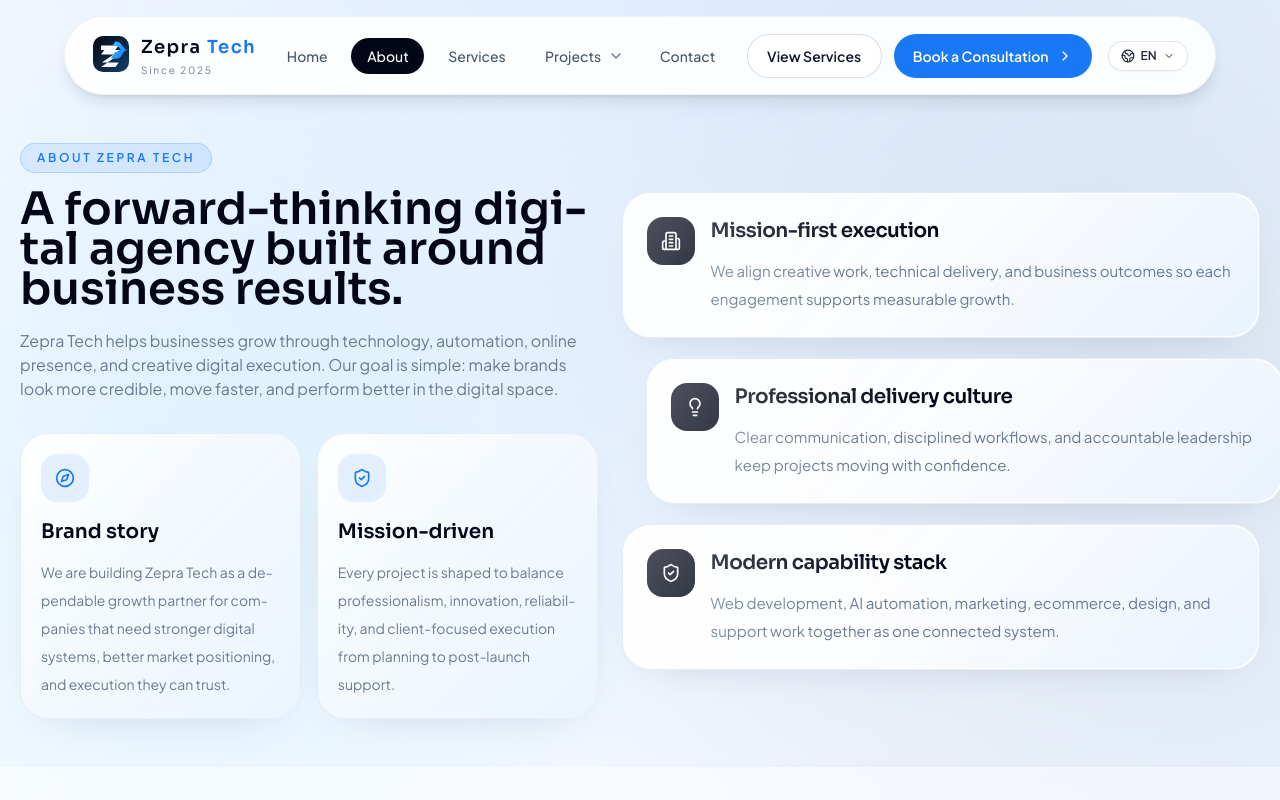
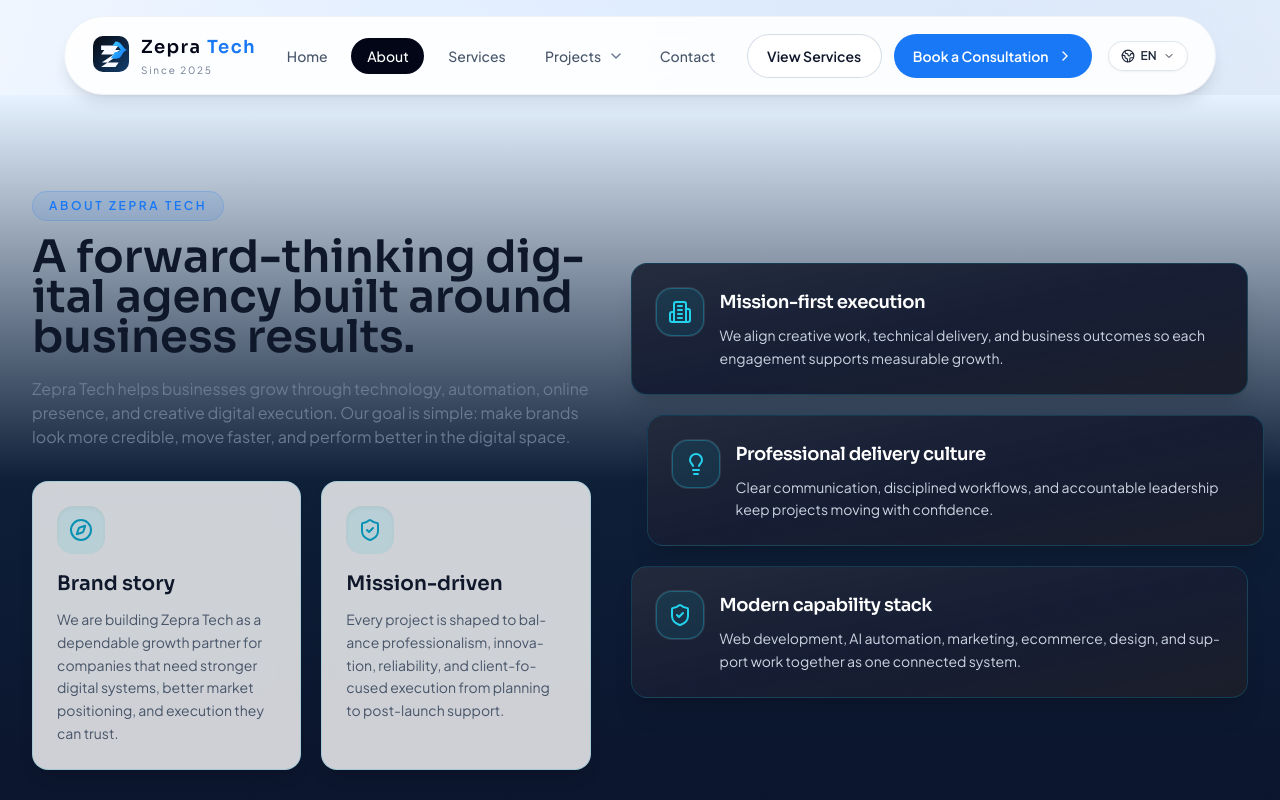
Before and after one commit to mawaisawan2008/test-zepra, a Next.js app: page /about in a window 1280 px wide. Shown: the top 800 px of the page. Built offline with nearby package versions, Linux system fonts and the light colour scheme.

Commit message:
Updated changes

```diff
--- a/components/sections/about-preview.jsx
+++ b/components/sections/about-preview.jsx
@@ -17,37 +17,44 @@ export function AboutPreview({ showCta = true }) {
   );
 
   return (
-    <section className="section-shell">
-      <div className="container">
-        <div className="grid gap-6 lg:grid-cols-[0.95fr_1.05fr] lg:items-center">
+    <section className="relative overflow-hidden bg-gradient-to-b from-[#E6F2FF] via-[#0e1f38] to-[#0b132b] py-16 lg:py-24 text-slate-900 transition-all duration-500">
+      {/* Background Soft Glowing Ambient Orbs */}
+      <div
+        aria-hidden="true"
+        className="pointer-events-none absolute left-1/2 top-0 -z-10 h-96 w-[min(90vw,1000px)] -translate-x-1/2 rounded-full bg-[radial-gradient(ellipse_at_top,rgba(6,182,212,0.25),transparent_70%)] blur-[120px] animate-pulse"
+      />
+
+      <div className="container relative z-10 mx-auto px-4 sm:px-6 lg:px-8 max-w-7xl">
+        <div className="grid gap-10 lg:grid-cols-[0.95fr_1.05fr] lg:items-center">
           <div>
             <SectionHeading
               eyebrow={t("about.eyebrow")}
               title={t("about.title")}
               description={t("about.description")}
+              className="[&_h2]:text-slate-900 lg:[&_h2]:text-slate-900"
             />
 
-            <div className="mt-8 grid gap-4 sm:grid-cols-2">
-              <div className="surface-panel p-5">
-                <div className="flex h-12 w-12 items-center justify-center rounded-2xl bg-primary/10 text-primary">
-                  <Compass className="h-5 w-5" />
+            <div className="mt-8 grid gap-5 sm:grid-cols-2">
+              <div className="group relative overflow-hidden rounded-2xl border border-cyan-500/20 bg-white/80 p-6 shadow-lg backdrop-blur-md transition-all duration-300 hover:-translate-y-1.5 hover:border-cyan-400 hover:bg-white hover:shadow-cyan-500/10">
+                <div className="flex h-12 w-12 items-center justify-center rounded-2xl bg-cyan-500/10 text-cyan-600 shadow-inner transition-colors duration-300 group-hover:bg-cyan-500 group-hover:text-white">
+                  <Compass className="h-6 w-6" />
                 </div>
-                <h3 className="mt-4 font-display text-xl font-semibold text-slate-950">
+                <h3 className="mt-4 font-display text-xl font-semibold text-slate-900">
                   {t("about.brandStory")}
                 </h3>
-                <p className="mt-3 text-sm leading-7 text-brand-slate">
+                <p className="mt-2.5 text-sm leading-relaxed text-slate-600">
                   {t("about.brandStoryText")}
                 </p>
               </div>
 
-              <div className="surface-panel p-5">
-                <div className="flex h-12 w-12 items-center justify-center rounded-2xl bg-primary/10 text-primary">
-                  <ShieldCheck className="h-5 w-5" />
+              <div className="group relative overflow-hidden rounded-2xl border border-cyan-500/20 bg-white/80 p-6 shadow-lg backdrop-blur-md transition-all duration-300 hover:-translate-y-1.5 hover:border-cyan-400 hover:bg-white hover:shadow-cyan-500/10">
+                <div className="flex h-12 w-12 items-center justify-center rounded-2xl bg-cyan-500/10 text-cyan-600 shadow-inner transition-colors duration-300 group-hover:bg-cyan-500 group-hover:text-white">
+                  <ShieldCheck className="h-6 w-6" />
                 </div>
-                <h3 className="mt-4 font-display text-xl font-semibold text-slate-950">
+                <h3 className="mt-4 font-display text-xl font-semibold text-slate-900">
                   {t("about.missionDriven")}
                 </h3>
-                <p className="mt-3 text-sm leading-7 text-brand-slate">
+                <p className="mt-2.5 text-sm leading-relaxed text-slate-600">
                   {t("about.missionText")}
                 </p>
               </div>
@@ -55,10 +62,10 @@ export function AboutPreview({ showCta = true }) {
 
             {showCta ? (
               <div className="mt-8">
-                <Button asChild variant="outline" size="lg">
-                  <Link href="/about">
+                <Button asChild variant="outline" size="lg" className="border-cyan-500/30 bg-white/90 text-cyan-900 hover:bg-cyan-50 hover:text-cyan-950 shadow-md transition-all duration-300">
+                  <Link href="/about" className="inline-flex items-center gap-2 font-medium">
                     {t("about.learnMore")}
-                    <ArrowRight className="h-4 w-4" />
+                    <ArrowRight className="h-4 w-4 text-cyan-600" />
                   </Link>
                 </Button>
               </div>
@@ -69,22 +76,26 @@ export function AboutPreview({ showCta = true }) {
             {displayedPillars.map((pillar, index) => (
               <Card
                 key={pillar.title}
-                className={`card-shine border-slate-200/80 bg-white/90 ${index === 1 ? "lg:translate-x-6" : ""}`}
+                className={`group relative overflow-hidden rounded-2xl border border-cyan-500/20 bg-gradient-to-br from-[#0f172a]/90 via-[#0b132b]/95 to-[#060a17]/90 p-1 text-white shadow-xl backdrop-blur-lg transition-all duration-300 hover:-translate-y-1 hover:border-cyan-400/60 hover:shadow-2xl hover:shadow-cyan-500/15 ${
+                  index === 1 ? "lg:translate-x-4" : ""
+                }`}
               >
-                <CardHeader className="flex-row items-start gap-4">
-                  <div className="flex h-12 w-12 shrink-0 items-center justify-center rounded-2xl bg-slate-950 text-white shadow-glow">
+                <CardHeader className="flex-row items-start gap-4 p-5">
+                  <div className="flex h-12 w-12 shrink-0 items-center justify-center rounded-2xl border border-cyan-400/30 bg-cyan-500/10 text-cyan-400 shadow-glow transition-all duration-300 group-hover:border-cyan-400 group-hover:bg-cyan-500 group-hover:text-white">
                     {index === 0 ? (
-                      <Building2 className="h-5 w-5" />
+                      <Building2 className="h-6 w-6" />
                     ) : index === 1 ? (
-                      <Lightbulb className="h-5 w-5" />
+                      <Lightbulb className="h-6 w-6" />
                     ) : (
-                      <ShieldCheck className="h-5 w-5" />
+                      <ShieldCheck className="h-6 w-6" />
                     )}
                   </div>
-                  <div>
-                    <CardTitle>{pillar.title}</CardTitle>
-                    <CardContent className="px-0 pb-0 pt-3">
-                      <p className="text-[15px] leading-7 text-brand-slate">
+                  <div className="flex-1">
+                    <CardTitle className="text-lg font-semibold text-white group-hover:text-cyan-300 transition-colors duration-300">
+                      {pillar.title}
+                    </CardTitle>
+                    <CardContent className="px-0 pb-0 pt-2">
+                      <p className="text-sm leading-relaxed text-slate-300">
                         {pillar.description}
                       </p>
                     </CardContent>
```
